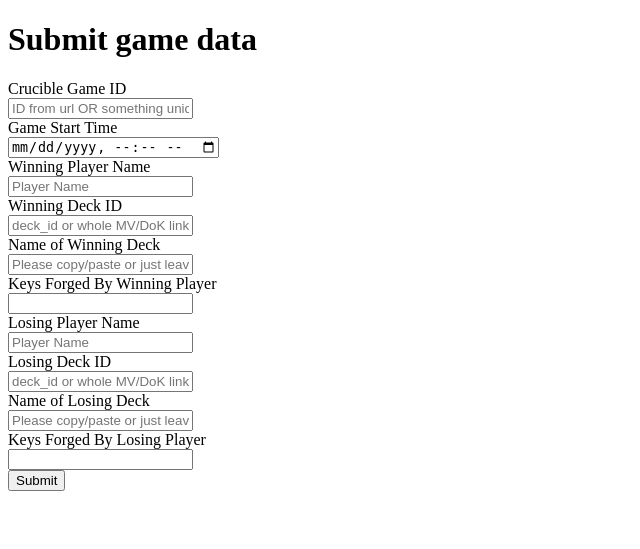
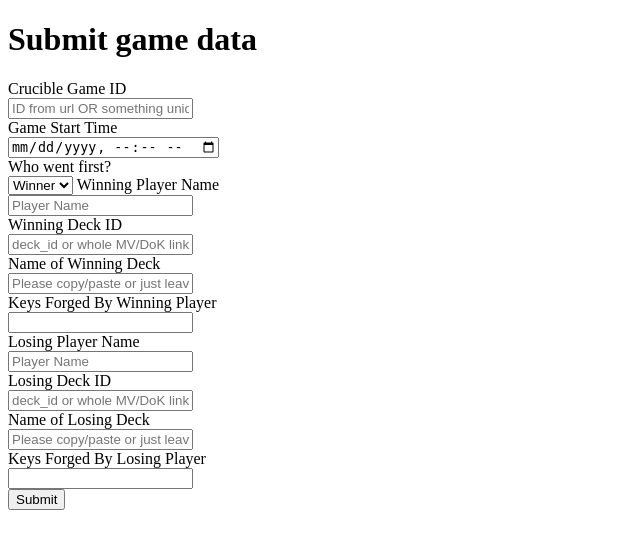
Before and after one commit to avandever/keytracker, a Flask app: page /upload_simple in a window 1280 px wide. Shown: the part 26-575 px from the top of the page, without its empty margins (0-640 px from the left). Run offline with Flask 2, Linux system fonts and the light colour scheme; parts of the project's set-up code (start-up, migrations or seed data) failed here and were passed over.

Commit message:
Set first player for new game uploads

```diff
--- a/keytracker/routes/api.py
+++ b/keytracker/routes/api.py
@@ -37,6 +37,7 @@ def upload_whole_game():
     game = Game(
         crucible_game_id=request.form["crucible_game_id"],
         date=game_start,
+        first_player=request.form["first_player"],
         winner=request.form["winner"],
         winner_deck_id=request.form["winner_deck_id"],
         winner_deck_name=request.form["winner_deck_name"],
--- a/keytracker/templates/upload_simple.html
+++ b/keytracker/templates/upload_simple.html
@@ -13,6 +13,12 @@
         <br />
         <input type="datetime-local" name="date" placeholder="" />
         <br />
+        <label for="first_player">Who went first?</label>
+        <br />
+        <select id="first_player" name="first_player">
+            <option value="winner">Winner</option>
+            <option value="loser">Loser</option>
+        </select>
         <label for="winner">Winning Player Name</label>
         <br />
         <input type="text" name="winner" placeholder="Player Name" />
--- a/keytracker/utils.py
+++ b/keytracker/utils.py
@@ -126,6 +126,7 @@ def log_to_game(log: str) -> Game:
             if m:
                 print(f"Found first player: {m.group(1)}")
                 player_infos[m.group(1)].first_player = True
+                first_player = m.group(1)
     except StopIteration:
         raise BadLog("Could not determine first player from log")
     try:
@@ -168,6 +169,7 @@ def log_to_game(log: str) -> Game:
     print(f"Winning deck: {winner_deck.name}")
     print(f"Losing deck: {loser_deck.name}")
     game = Game(
+        first_player=first_player,
         winner=winner.player_name,
         winner_deck=winner_deck,
         winner_deck_id=winner_deck.kf_id,
@@ -281,6 +283,7 @@ def basic_stats_to_game(**kwargs) -> Game:
     loser = kwargs.get("loser")
     loser_deck_id = kwargs.get("loser_deck_id")
     loser_deck_name = kwargs.get("loser_deck_name")
+    first_player = kwargs.get(kwargs.get("first_player"))
     if winner_deck_id:
         # If urls were passed in, fix that now
         winner_deck_id = winner_deck_id.split("/")[-1]
@@ -302,6 +305,7 @@ def basic_stats_to_game(**kwargs) -> Game:
     game = Game(
         crucible_game_id=crucible_game_id,
         date=date,
+        first_player=first_player,
         winner=winner,
         winner_deck=winner_deck,
         winner_deck_id=winner_deck.kf_id,
```
